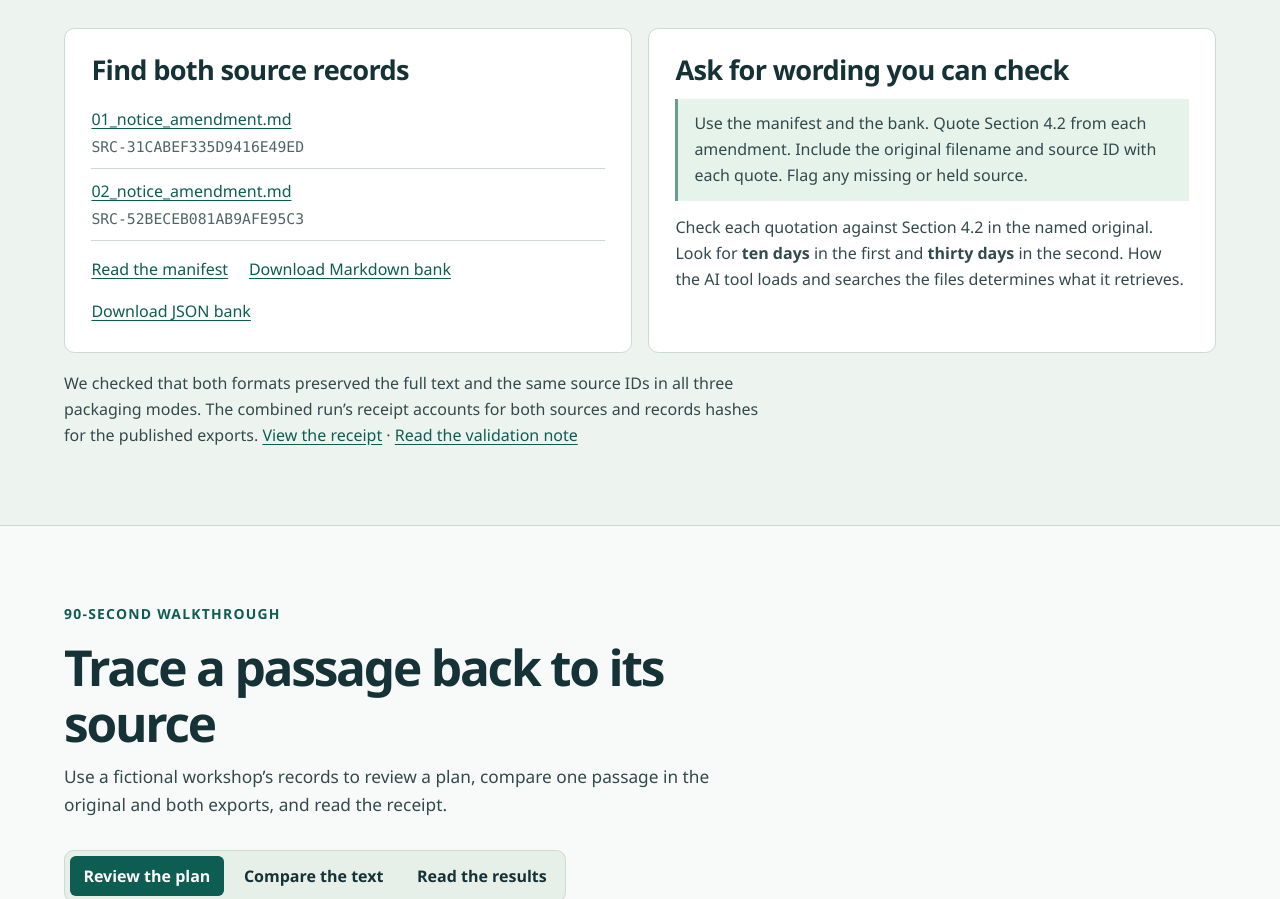
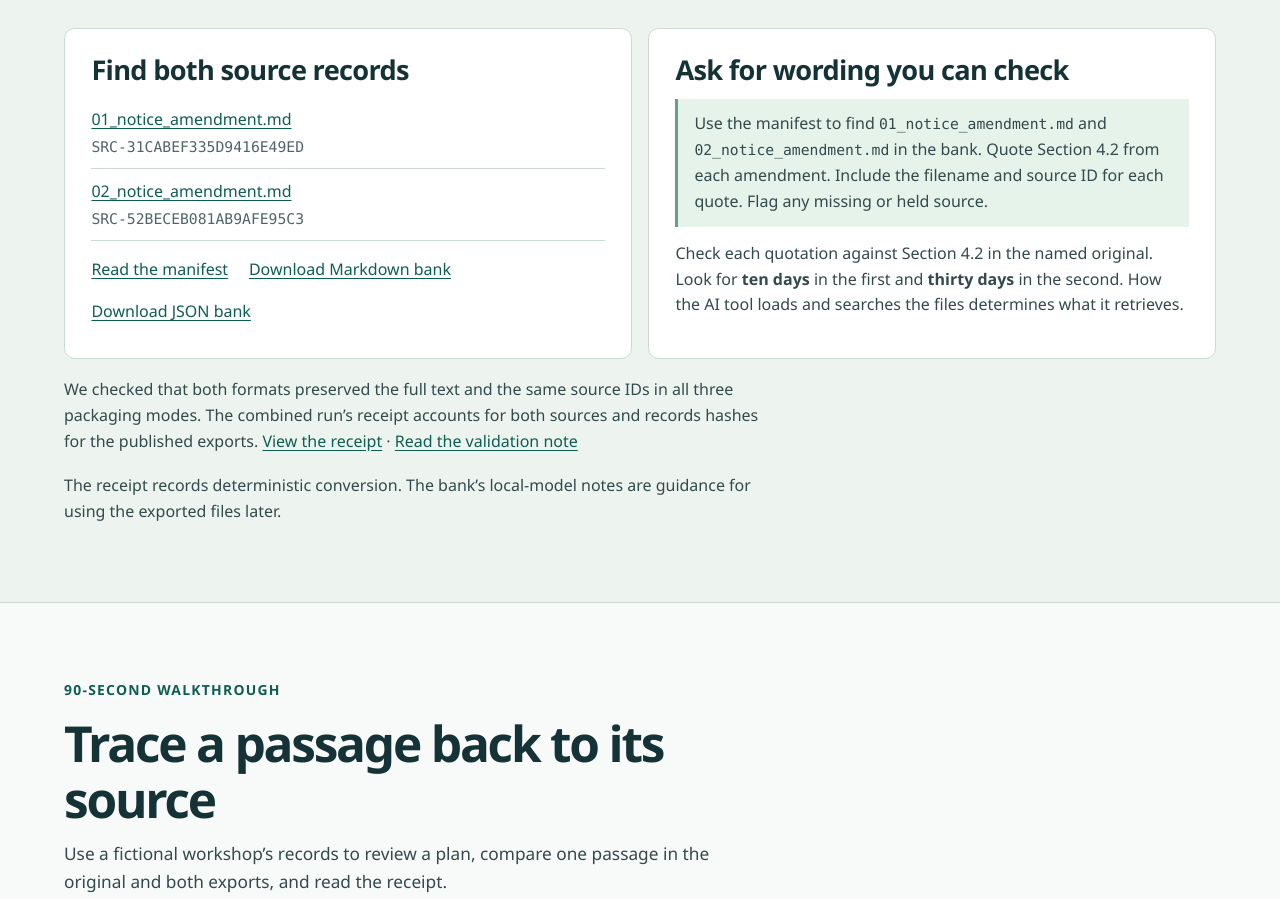
Before and after one commit to Methos801/logical-file-lab, a plain HTML site: page docs/index.html in a window 1280 px wide. Shown: the part 1132-2031 px from the top of the page. Drawn offline with Linux system fonts and the light colour scheme.

Commit message:
Clarify named amendment lookup and deterministic run

```diff
--- a/docs/demo.css
+++ b/docs/demo.css
@@ -77,6 +77,7 @@ code { font-family: ui-monospace, "Cascadia Mono", Consolas, monospace; font-siz
 .amendment-register li { display: grid; gap: .14rem; padding: .6rem 0; border-bottom: 1px solid var(--line); overflow-wrap: anywhere; }
 .amendment-register li code { color: var(--muted); }
 .amendment-prompt { margin: .85rem 0; padding: .75rem 1rem; border-inline-start: 3px solid #699e8c; background: #e5f3eb; }
+.amendment-prompt code { overflow-wrap: anywhere; }
 .amendment-proof { max-width: 76ch; margin: 1.15rem 0 0; }
 .demo-controls { display: inline-flex; flex-wrap: wrap; gap: .4rem; background: #e7efe9; border: 1px solid var(--line); border-radius: .6rem; padding: .3rem; margin-bottom: .95rem; }
 .demo-controls button { background: transparent; border: 0; color: var(--ink); padding: .65rem .85rem; border-radius: .36rem; font: 680 1rem/1.25 "Segoe UI", system-ui, sans-serif; cursor: pointer; }
--- a/docs/index.html
+++ b/docs/index.html
@@ -77,11 +77,12 @@
           </div>
           <div class="amendment-panel">
             <h3>Ask for wording you can check</h3>
-            <blockquote class="amendment-prompt">Use the manifest and the bank. Quote Section 4.2 from each amendment. Include the original filename and source ID with each quote. Flag any missing or held source.</blockquote>
+            <blockquote class="amendment-prompt">Use the manifest to find <code>01_notice_amendment.md</code> and <code>02_notice_amendment.md</code> in the bank. Quote Section 4.2 from each amendment. Include the filename and source ID for each quote. Flag any missing or held source.</blockquote>
             <p>Check each quotation against Section 4.2 in the named original. Look for <strong>ten days</strong> in the first and <strong>thirty days</strong> in the second. How the AI tool loads and searches the files determines what it retrieves.</p>
           </div>
         </div>
         <p class="amendment-proof">We checked that both formats preserved the full text and the same source IDs in all three packaging modes. The combined run’s receipt accounts for both sources and records hashes for the published exports. <a href="demo/amendments/64081daa55ad4ab5a30cac8e5d50d9d9/run_receipt.json">View the receipt</a> · <a href="demo/amendments/64081daa55ad4ab5a30cac8e5d50d9d9/99_validation_note.md">Read the validation note</a></p>
+        <p class="amendment-proof">The receipt records deterministic conversion. The bank’s local-model notes are guidance for using the exported files later.</p>
       </div>
     </section>
 
```
